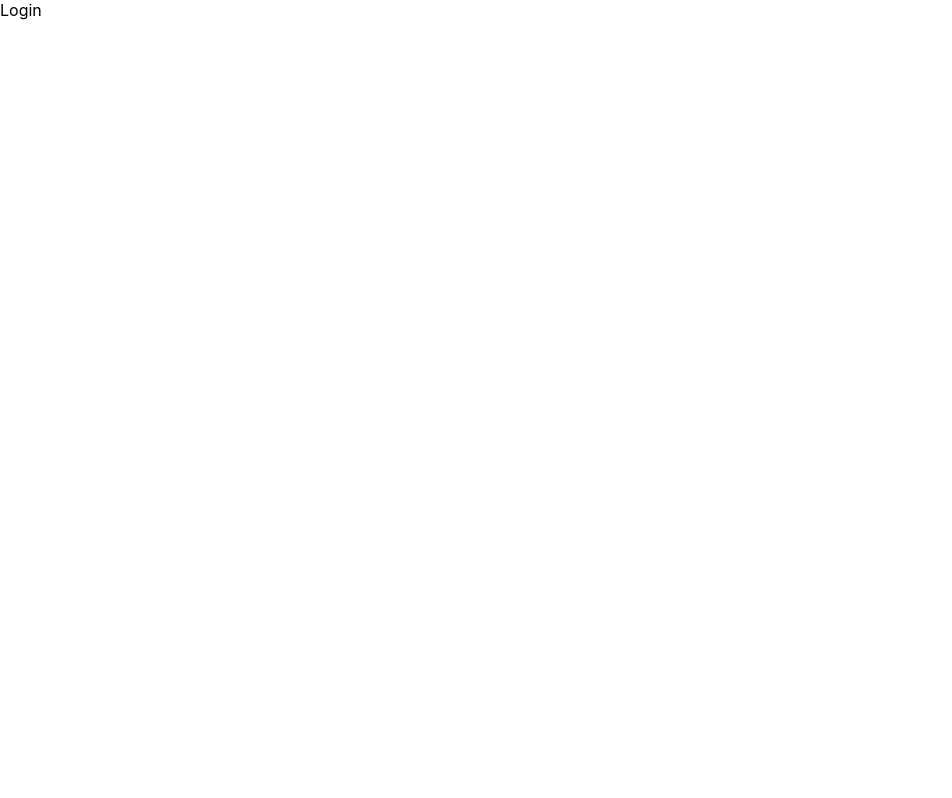
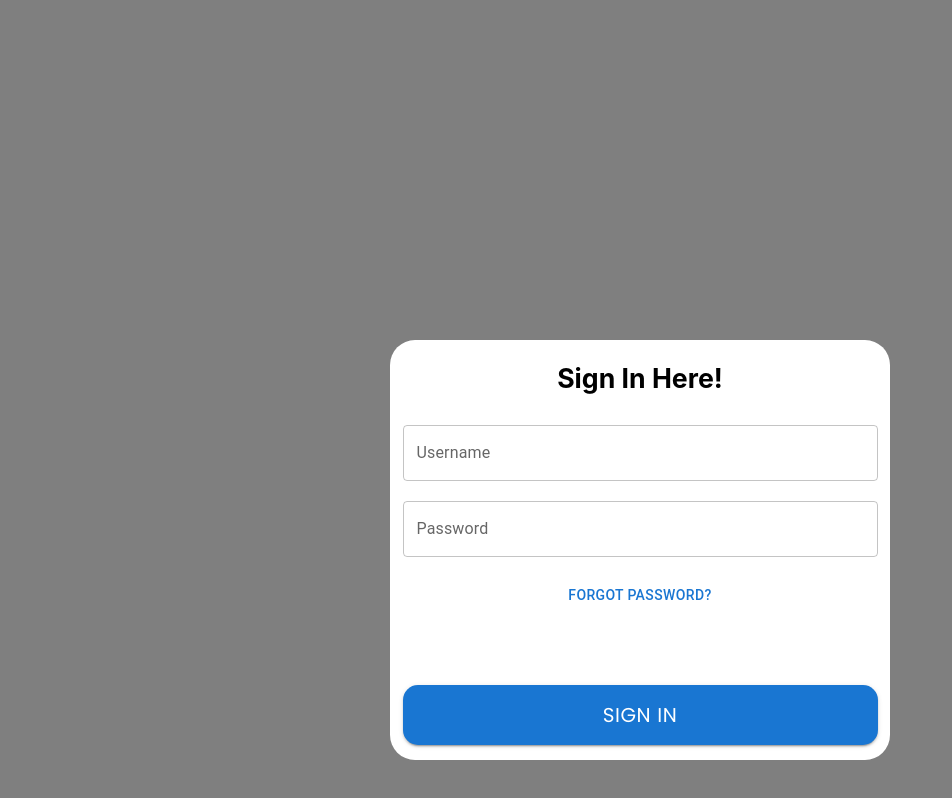
Before and after one commit to dommie123/Sheelas_Site, a React (Create React App) app in the folder frontend/: page /login in a window 1280 px wide. Shown: the whole page, without its empty margins (0-952 px from the left). Built offline with nearby package versions, Linux system fonts and the light colour scheme.

Commit message:
First part of login finished

```diff
--- a/frontend/public/index.html
+++ b/frontend/public/index.html
@@ -8,6 +8,10 @@
     <meta name="theme-color" content="#000000" />
     <meta name="description" content="Web site created using create-react-app" />
     <link rel="apple-touch-icon" href="%PUBLIC_URL%/logo192.png" />
+    <link rel="preconnect" href="https://fonts.googleapis.com">
+    <link rel="preconnect" href="https://fonts.gstatic.com" crossorigin>
+    <link href="https://fonts.googleapis.com/css2?family=Poppins" rel="stylesheet">
+    <link href="https://fonts.googleapis.com/css2?family=Outfit" rel="stylesheet">
     <!--
       manifest.json provides metadata used when your web app is installed on a
       user's mobile device or desktop. See https://developers.google.com/web/fundamentals/web-app-manifest/
--- /dev/null
+++ b/frontend/src/components/feature/login/login-modal.css
@@ -0,0 +1,29 @@
+.login-text-field {
+    width: 95%;
+}
+
+.login-next-button {
+    height: 80%;
+    width: 95%;
+    position: relative;
+    left: 2.5%;
+    /* border-radius: 15px;
+    font-size: 15pt;
+    font-family: 'Poppins', 'Outifit', sans-serif; */
+}
+
+.login-header {
+    text-align: center;
+    font-size: 20pt;
+}
+
+.login-wrapper {
+    display: flex;
+    flex-direction: column;
+    align-items: center;
+    justify-content: space-between;
+}
+
+.login-text {
+    font-size: 10pt;
+}
--- /dev/null
+++ b/frontend/src/components/feature/login/login-modal.js
@@ -0,0 +1,62 @@
+import React, { useState, useEffect } from "react";
+import { useSelector, useDispatch } from "react-redux";
+import { useNavigate } from "react-router-dom";
+
+import { TextField, Link, Button, } from "@mui/material";
+
+import { logInUser } from "../../../slices/login-slice";
+import { Modal } from "../../common/modal/modal";
+
+import "./login-modal.css";
+
+export const LoginModal = () => {
+    const loggedInUser = useSelector(state => state.login.loggedInUser);
+    const [user, setUser] = useState({
+        username: "",
+        password: "",
+    })
+
+    const dispatch = useDispatch();
+    const navigate = useNavigate();
+
+    const signInUser = () => {
+        dispatch(logInUser(user));
+    }
+
+    useEffect(() => {
+        // If the user is already logged in, send them home.
+        if (loggedInUser && loggedInUser.accessToken) {
+            alert(`Welcome, ${loggedInUser.first_name}!`)
+            navigate("/home");
+        }
+    }, [loggedInUser])
+
+    return (
+        <Modal
+            topContent={<h2 className="login-header">Sign In Here!</h2>}
+            centerContent={
+                <div className="login-wrapper">
+                    <TextField className="login-text-field" variant="outlined" label="Username" onChange={(e) => setUser({...user, username: e.target.value})} />
+                    <br />
+                    <TextField className="login-text-field" variant="outlined" label="Password" onChange={(e) => setUser({...user, password: e.target.value})} type="password" />
+                    <br />
+                    <Button variant="text">Forgot Password?</Button>
+                </div>
+            }
+            bottomContent={
+                <Button
+                    className="login-next-button"
+                    variant="contained"
+                    sx={
+                        {
+                            borderRadius: "15px",
+                            fontSize: "15pt",
+                            fontFamily: "'Poppins', 'Outifit', sans-serif"
+                        }
+                    }
+                    onClick={signInUser}
+                >Sign In</Button>
+            }
+        />
+    )
+}
--- a/frontend/src/components/feature/register/register-modal.css
+++ b/frontend/src/components/feature/register/register-modal.css
@@ -9,9 +9,9 @@
     position: relative;
     left: 2.5%;
     align-items: stretch;
-    border-radius: 25%;
+    /* border-radius: 25%;
     font-size: 16pt;
-    font-family: "Roboto" sans-serif;
+    font-family: 'Poppins', 'Outifit', sans-serif; */
 }
 
 .register-header {
--- a/frontend/src/components/feature/register/register-modal.js
+++ b/frontend/src/components/feature/register/register-modal.js
@@ -30,6 +30,12 @@ export const RegisterModal = (props) => {
     const [userConfirmationCode, setUserConfirmationCode] = useState("");
     const [passConfirm, setPassConfirm] = useState("");
     const [signupDisabled, setSignupDisabled] = useState(false);
+
+    const nextButtonExtraStyles = {
+        borderRadius: "15px",
+        fontSize: "15pt",
+        fontFamily: "'Poppins', 'Outifit', sans-serif"
+    };
 
     const navigate = useNavigate();
     const dispatch = useDispatch();
@@ -123,7 +129,16 @@ export const RegisterModal = (props) => {
                             />
                         </div>
                     ),
-                    bottomContent: <Button className='register-next-button' variant="contained" disabled={!(firstNameValid && lastNameValid && emailValid)} onClick={nextStep}>Next</Button>
+                    bottomContent: (
+                        <Button
+                            className='register-next-button'
+                            variant="contained"
+                            sx={nextButtonExtraStyles}
+                            disabled={!(firstNameValid && lastNameValid && emailValid)} onClick={nextStep}
+                        >
+                            Next
+                        </Button>
+                    )
                 }
             case 2:
                 return {
@@ -146,7 +161,17 @@ export const RegisterModal = (props) => {
                             </div>
                         </div>
                     ),
-                    bottomContent: <Button className='register-next-button' variant="contained" disabled={!phoneValid || !disablePhoneCheck} onClick={nextStep}>Next</Button>
+                    bottomContent: (
+                        <Button
+                            className='register-next-button'
+                            variant="contained"
+                            sx={nextButtonExtraStyles}
+                            disabled={!phoneValid || !disablePhoneCheck}
+                            onClick={nextStep}
+                        >
+                            Next
+                        </Button>
+                    )
                 }
             case 3:
                 return {
@@ -164,7 +189,17 @@ export const RegisterModal = (props) => {
                             <Button variant='text' onClick={resendVerificationCode}>Didn't receive a code?</Button>
                         </div>
                     ),
-                    bottomContent: <Button className='register-next-button' variant="contained" disabled={Boolean(!userConfirmationCode)} onClick={nextStep}>Verify</Button>
+                    bottomContent: (
+                        <Button
+                            className='register-next-button'
+                            variant="contained"
+                            sx={nextButtonExtraStyles}
+                            disabled={Boolean(!userConfirmationCode)}
+                            onClick={nextStep}
+                        >
+                            Verify
+                        </Button>
+                    )
                 }
             case 4:
                 return {
@@ -202,7 +237,16 @@ export const RegisterModal = (props) => {
                             <br />
                         </div>
                     ),
-                    bottomContent: <Button className='register-next-button' variant="contained" disabled={signupDisabled} onClick={nextStep}>Sign Up</Button>
+                    bottomContent: (
+                        <Button
+                            className='register-next-button'
+                            variant="contained"
+                            sx={nextButtonExtraStyles}
+                            disabled={signupDisabled} onClick={nextStep}
+                        >
+                            Sign Up
+                        </Button>
+                    )
                 }
             default:
                 return {
--- a/frontend/src/components/nav/router.js
+++ b/frontend/src/components/nav/router.js
@@ -3,6 +3,7 @@ import {createBrowserRouter, RouterProvider} from "react-router-dom";
 
 import { Navbar } from "./navbar";
 import { RegisterModal } from "../feature/register/register-modal";
+import { LoginModal } from "../feature/login/login-modal";
 
 const router = createBrowserRouter([
     {
@@ -19,7 +20,7 @@ const router = createBrowserRouter([
     },
     {
         path: "/login",
-        element: <div>Login</div>
+        element: <LoginModal />
     },
     {
         path: "/about",
--- a/frontend/src/lib/store.js
+++ b/frontend/src/lib/store.js
@@ -1,9 +1,11 @@
 import {configureStore} from '@reduxjs/toolkit';
 
-import registerReducer from '../slices/register-slice'
+import registerReducer from '../slices/register-slice';
+import loginReducer from "../slices/login-slice";
 
 export default configureStore({
     reducer: {
         register: registerReducer,
+        login: loginReducer,
     },
 })
--- a/frontend/src/slices/login-slice.js
+++ b/frontend/src/slices/login-slice.js
@@ -9,9 +9,9 @@ export const logInUser = createAsyncThunk(
         try {
             const url = determineBackendURL();
             const userData = await axios.get(`${url}/user/${data.username}`);
-            const accessToken = await axios.get(`${url}/auth`);
+            const accessToken = await axios.post(`${url}/auth`, { username: data.username, password: data.password });
 
-            const user = {...userData.data, accessToken};
+            const user = {...userData.data, accessToken: accessToken.data};
             return user;
         } catch (e) {
             thunkApi.rejectWithValue(e);
@@ -24,14 +24,30 @@ const loginSlice = createSlice({
     initialState: {
         loggedInUser: {},
     },
+    reducers: {
+        logOutUser: (state) => {
+            return {
+                ...state,
+                loggedInUser: {}
+            }
+        }
+    },
     extraReducers: (builder) => {
         builder.addCase(logInUser.fulfilled, (state, action) => {
+            if (!action.payload) {
+                alert("Incorrect username or password! Please try again!");
+                return state;
+            }
             return {
                 ...state,
                 loggedInUser: action.payload
             }
         })
+        builder.addCase(logInUser.rejected, (state, action) => {
+            alert(action.payload);
+        })
     }
 })
 
+export const { logOutUser } = loginSlice.actions;
 export default loginSlice.reducer;
```
Also changed, not shown: 1 other file (tests, documents, lock files or other folders).
